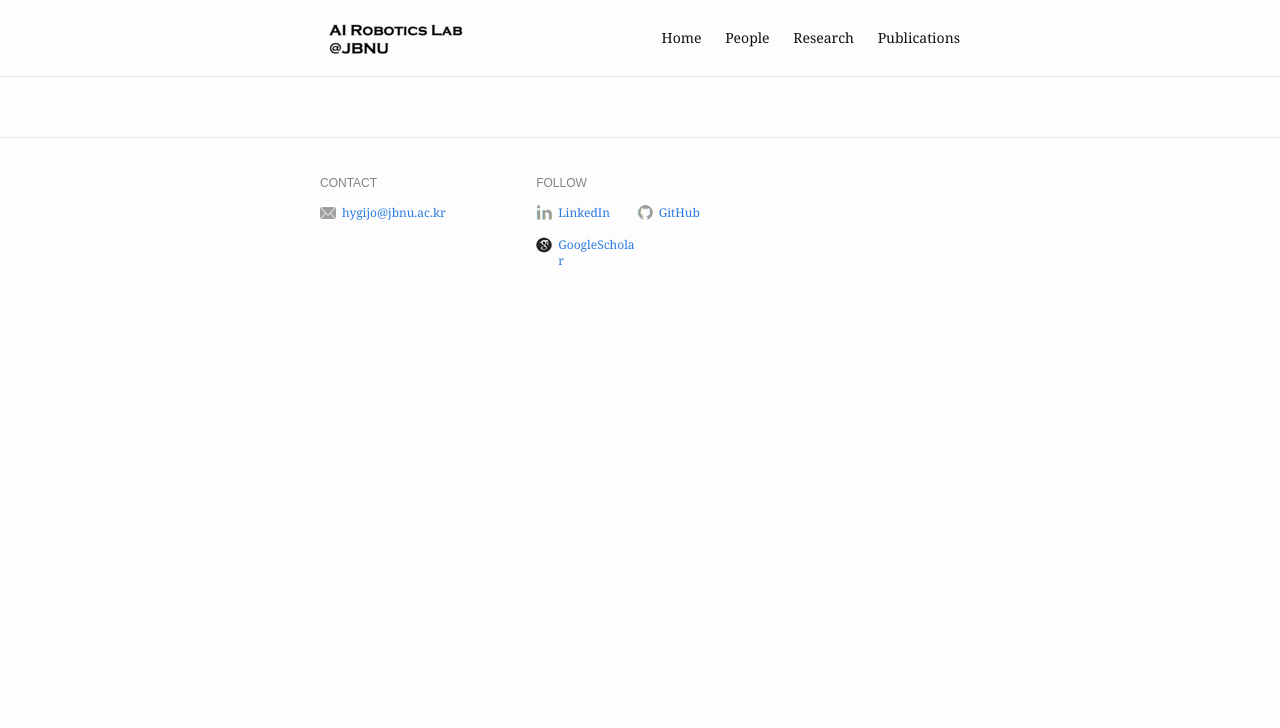
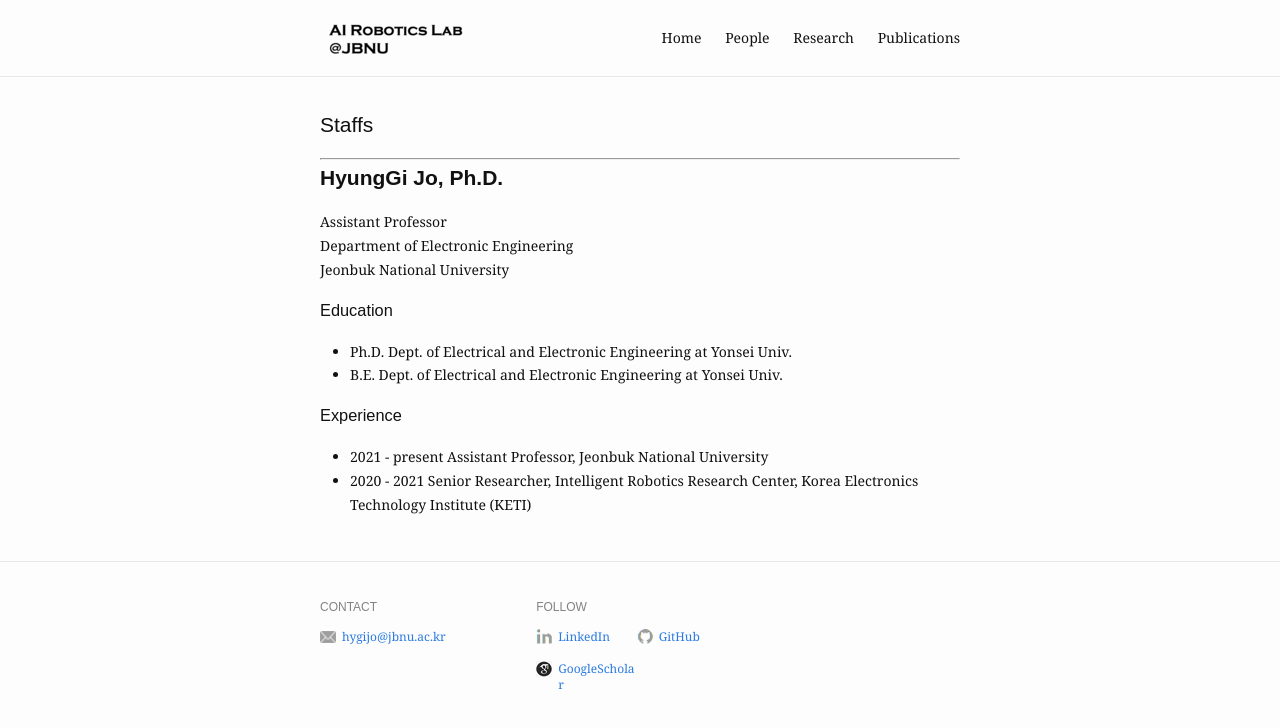
Before and after one commit to johg15/johg15.github.io, a Jekyll site: the page built from people.md, in a window 1280 px wide. Shown: the top 728 px of the page. Built offline with Jekyll 4.4.1, drawn with Linux system fonts in a browser that asks for light colours.

Commit message:
People Add

```diff
--- a/people.md
+++ b/people.md
@@ -3,3 +3,21 @@ layout: default
 title: People
 slug: /default
 ---
+
+## Staffs
+___
+
+## **HyungGi Jo, Ph.D.**
+Assistant Professor <br>
+Department of Electronic Engineering <br>
+Jeonbuk National University
+
+
+### Education
+- Ph.D.	Dept. of Electrical and Electronic Engineering at Yonsei Univ. <br>
+- B.E. Dept. of Electrical and Electronic Engineering at Yonsei Univ.
+
+
+### Experience
+- 2021 - present Assistant Professor, Jeonbuk National University <br>
+- 2020 - 2021 Senior Researcher, Intelligent Robotics Research Center, Korea Electronics Technology Institute (KETI)
```
Also changed, not shown: research.md (+29 -16 lines).
